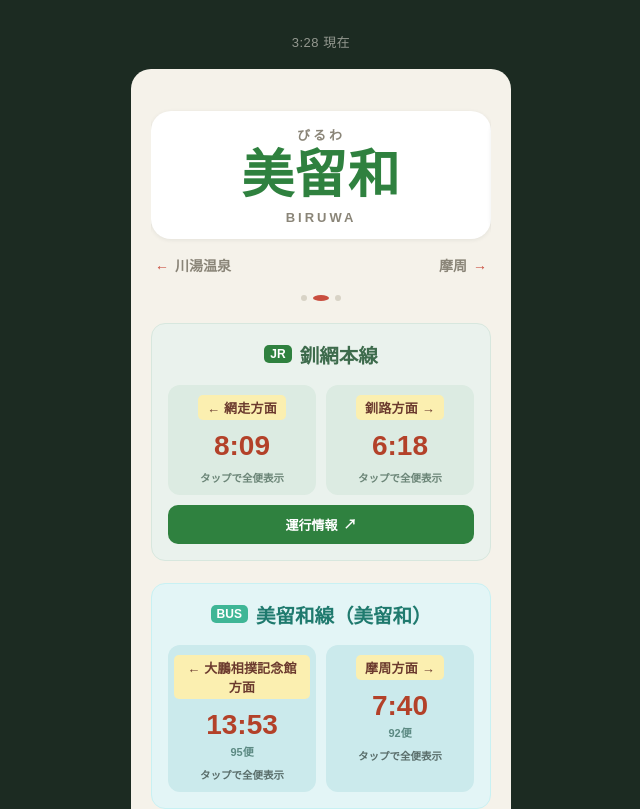
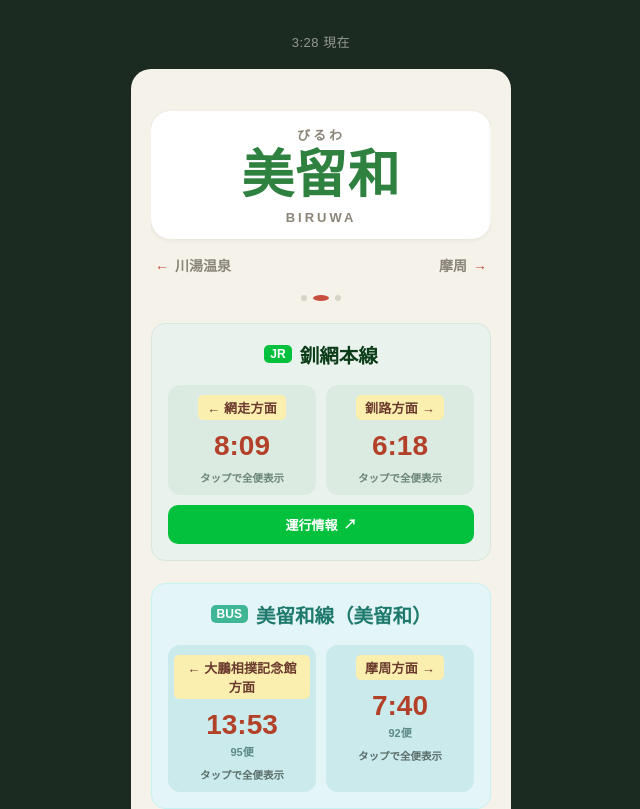
Before and after one commit to toliodesign/teshikaga-app-01, a React (Vite) app: page / in a window 1280 px wide. Shown: the top 809 px of the page, without its empty margins (319-959 px from the left). Built offline with nearby package versions, Linux system fonts and the light colour scheme.

Commit message:
Add files via upload

```diff
--- a/src/App.jsx
+++ b/src/App.jsx
@@ -643,13 +643,13 @@
     fontSize: 12,
     fontWeight: 800,
     color: '#FFFFFF',
-    background: '#2F813F',
+    background: '#03C13D',
     borderRadius: 5,
     padding: '2px 6px',
   },
   jrLine: {
     fontSize: 19.5,
-    color: '#3D6B4C',
+    color: '#0B3D18',
     fontWeight: 700,
   },
   unkouButton: {
@@ -659,7 +659,7 @@
     gap: 6,
     marginTop: 10,
     padding: '10px 0',
-    background: '#2F813F',
+    background: '#03C13D',
     color: '#FFFFFF',
     fontSize: 13,
     fontWeight: 700,
```
